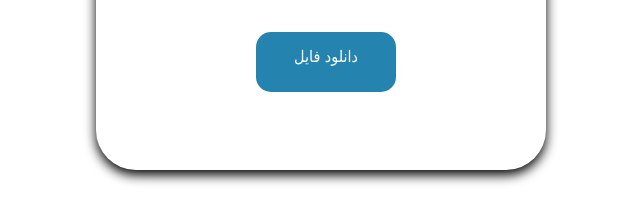
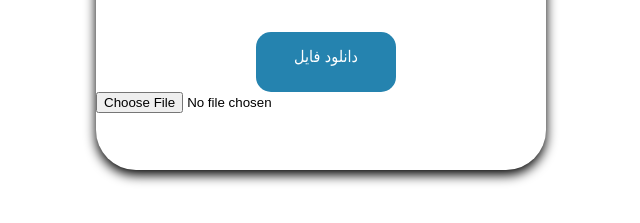
Before and after one commit to mroohap/mroohap.github.io, a plain HTML site: page unit-farhangi.html in a window 1280 px wide. Shown: the part 505-728 px from the top of the page, without its empty margins (319-959 px from the left). Drawn offline with Linux system fonts and the light colour scheme; a web font is replaced by a local one.

Commit message:
Update unit-farhangi.html

```diff
--- a/unit-farhangi.html
+++ b/unit-farhangi.html
@@ -14,6 +14,7 @@
             <img src="./images/PDF_file_icon.svg.png" alt="pdf logo" class="img-pdf">
             <br>
             <a href="https://drive.google.com/uc?export=download&id=1KwUn0_octnc2mkLcnM5mQPanVWuuy-_p" download>دانلود فایل</a>
+            <input type="file" uploaded>
         </div>
     </body>
 </html>
```
